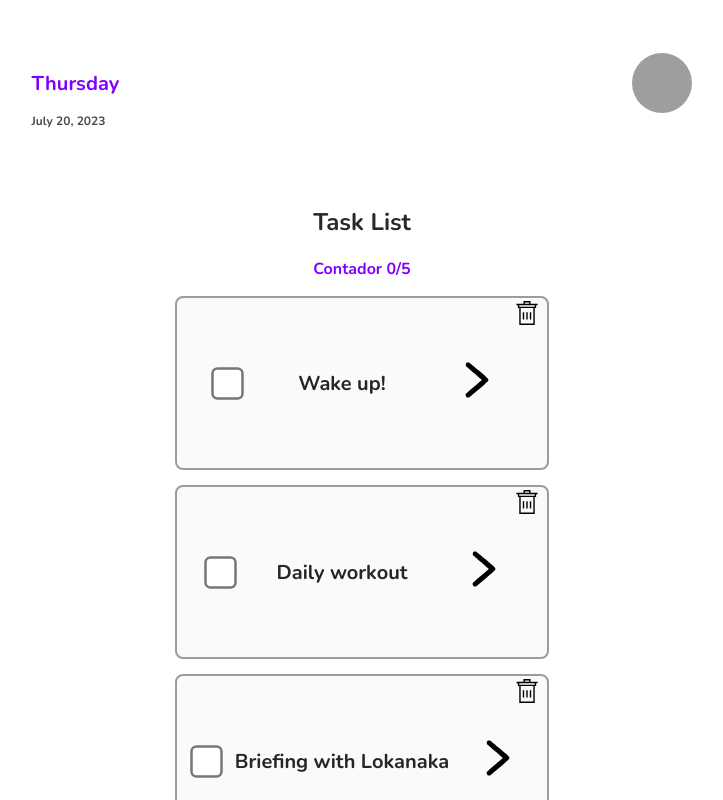
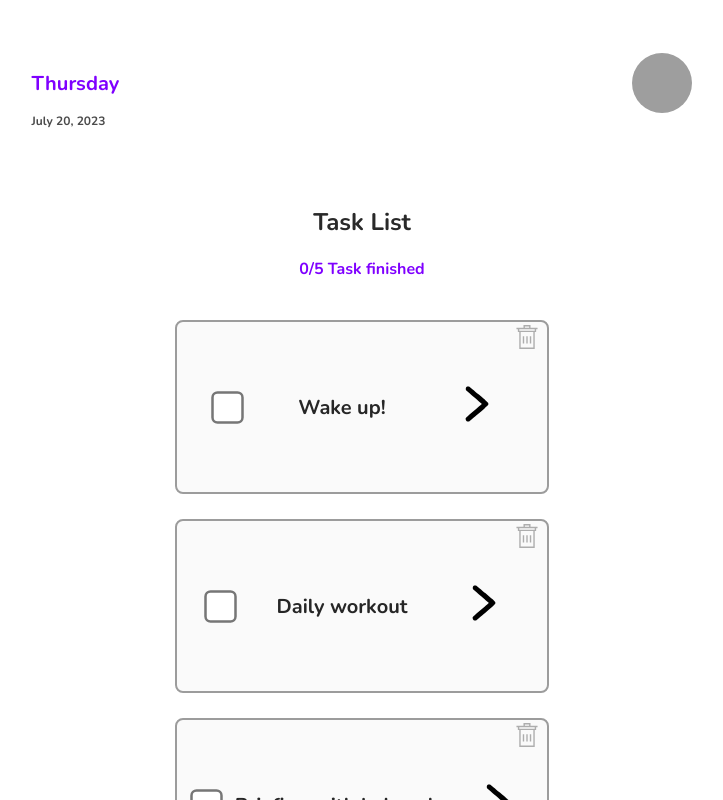
Before and after one commit to DarlanSantosCarvalho/toDoList, a Next.js app: page / in a window 1280 px wide. Shown: the top 800 px of the page, without its empty margins (278-1001 px from the left). Built offline with nearby package versions, Linux system fonts and the light colour scheme; grey boxes are pictures that could not be loaded.

Commit message:
Fix: Corrigi alguns detalhes que estavam faltando.

```diff
--- a/src/app/creator/creator.css
+++ b/src/app/creator/creator.css
@@ -48,7 +48,7 @@ img.sticker {
 }
 
 .container-creator {
-    margin-top: 250px;
+    margin-top: 200px;
 }
 
 .criarTask {
--- a/src/app/editor/editor.css
+++ b/src/app/editor/editor.css
@@ -2,6 +2,10 @@
 
 * {
     font-family: 'Nunito', sans-serif;
+}
+
+h1{
+    color: #262626;
 }
 
 main {
@@ -48,7 +52,7 @@ img.sticker {
 }
 
 .container-editor {
-    margin-top: 250px;
+    margin-top: 200px;
 }
 
 .criarTask {
--- a/src/app/page.css
+++ b/src/app/page.css
@@ -5,11 +5,14 @@
     color: white;
 }
 
-
 nav {
     display: flex;
     justify-content: space-around;
     padding: 45px;
+}
+
+.info{
+    margin-bottom: 40px;
 }
 
 .profilePic img {
@@ -43,15 +46,15 @@ nav {
 .container-tasks {
     position: relative;
     border-radius: 8px;
-    background: rgba(250, 250, 250, 1);
-    border: 2px solid rgb(156, 156, 156);
+    background: #FAFAFA;
+    border: 1px solid rgb(156, 156, 156);
     display: flex;
     justify-content: space-around;
     width: 350px;
     height: 150px;
     margin: 0 auto;
     align-items: center;
-    margin-bottom: 15px;
+    margin-bottom: 25px;
     padding: 10px;
     flex-wrap: wrap;
 }
@@ -70,11 +73,13 @@ nav {
 img.trash-delete {
     width: 1.5rem;
     height: 1.5rem;
+    opacity: 0.3;
 }
 
 img.trash-delete:hover {
     width: 35px;
     height: 35px;
+    opacity: 1;
     transition: 0.8s;
 }
 
--- a/src/app/page.js
+++ b/src/app/page.js
@@ -56,7 +56,7 @@ const Home = observer(() => {
       <div className='info'>
         <h2 className='info-text'>Task List</h2>
 
-        <p className='counter-text'>Contador {taskCompleted.length}/{tasks.length}</p>
+        <p className='counter-text'>{taskCompleted.length}/{tasks.length} Task finished</p>
       </div>
 
       <div className='container'>
--- a/src/app/responsive.css
+++ b/src/app/responsive.css
@@ -81,4 +81,12 @@
         width: 25px;
         height: 25px;
     }
+
+    .container-editor {
+        margin-top: 70px;
+    }
+
+    .container-creator {
+        margin-top: 70px;
+    }
 }
```
Also changed, not shown: 1 other file (tests, documents, lock files or other folders).
